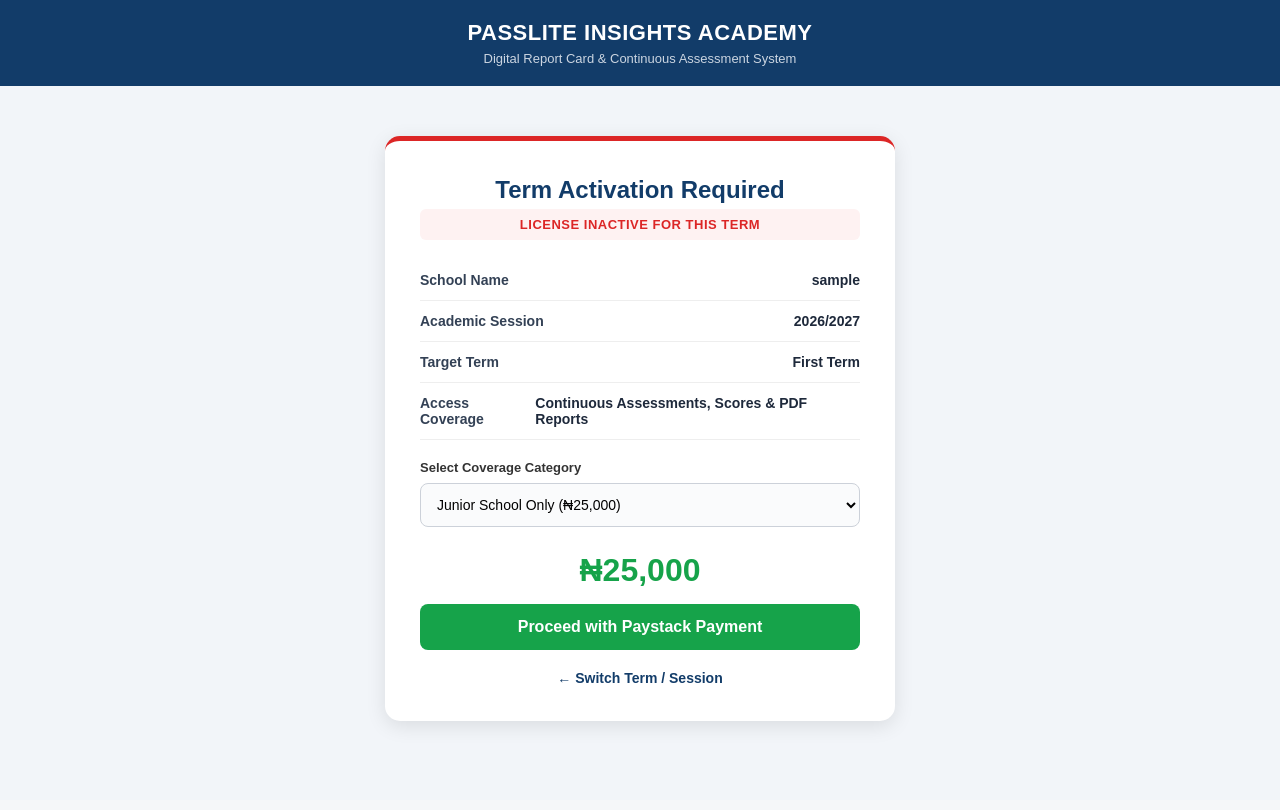
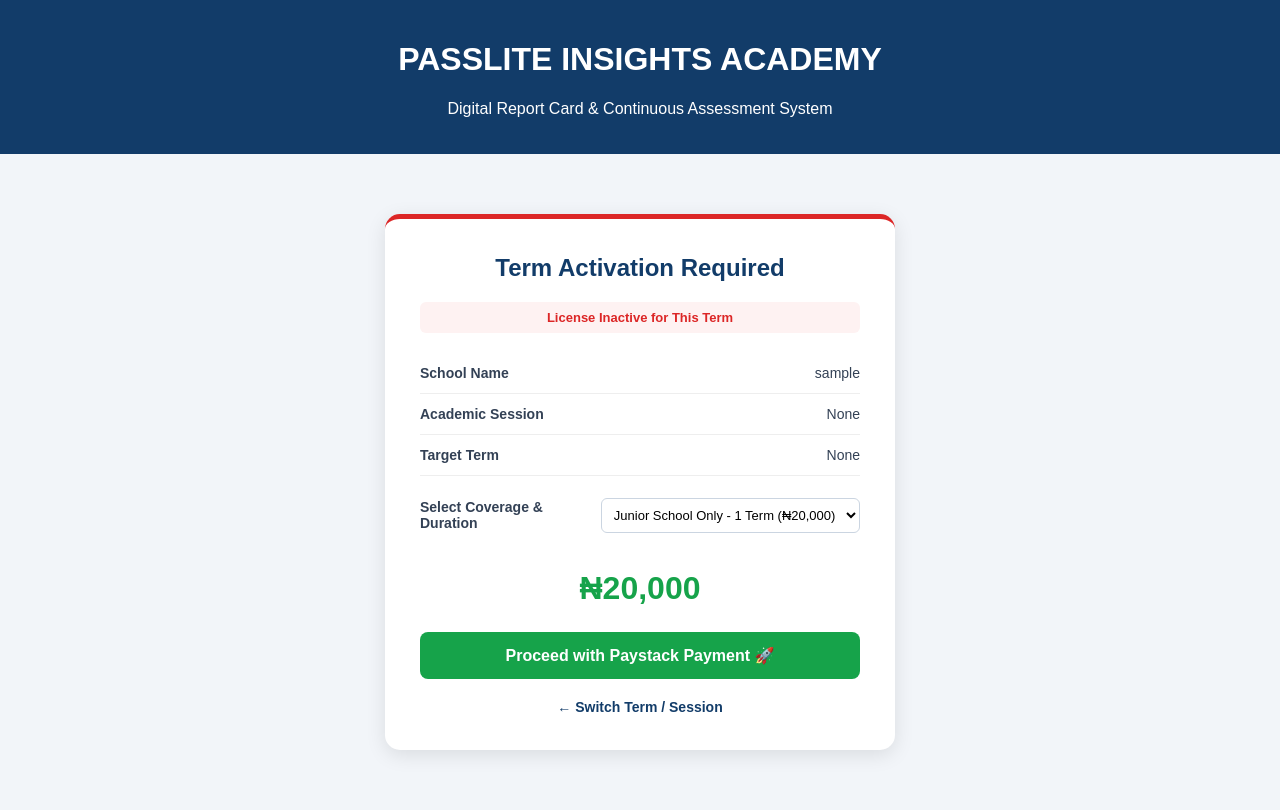
Before and after one commit to Passlite-Academy/passlite-educore, a Flask app: page /payment_portal in a window 1280 px wide. Before the commit the page ends 729 px from the top, so only its background shows below. Run offline with Flask 3, Linux system fonts and the light colour scheme; the visitor is signed in with stand-in values (Sample User, id 1); data comes from the database, SQL or seed files in the repository.

Commit message:
Finalized all portal templates, multi-user teacher assignments, full-session subscription logic, and pricing matrix

```diff
--- a/app.py
+++ b/app.py
@@ -229,8 +229,8 @@ def select_term():
 
     conn = get_db_connection()
     if request.method == 'POST':
-        selected_session = request.form.get('academic_session')
-        selected_term = request.form.get('current_term')
+        selected_session = request.form.get('academic_session', '2026/2027')
+        selected_term = request.form.get('current_term', 'First Term')
 
         conn.execute('UPDATE users SET academic_session = ?, current_term = ? WHERE id = ?',
                      (selected_session, selected_term, session['user_id']))
@@ -259,8 +259,8 @@ def payment_portal():
 
     user = dict(user_row) if user_row else {}
 
-    # Default initial amount for the view template
-    amount = 25000
+    # Default initial amount view fallback
+    amount = 20000
 
     return render_template('payment_portal.html', user=user, amount=amount)
 
@@ -275,18 +275,19 @@ def pay():
 
     user = dict(user_row) if user_row else {}
 
-    # Capture coverage choice dynamically from the form selection
-    coverage_type = request.form.get('coverage_type', 'Junior')
+    # Capture coverage type dynamically from the form selection
+    coverage_type = request.form.get('coverage_type', 'multi_junior')
     academic_session = user.get('academic_session', '2026/2027')
 
-    # Tiered pricing calculation
-    if coverage_type == 'Senior':
-        amount_naira = 30000
-    elif coverage_type == 'Both':
-        amount_naira = 50000
-    else:
-        amount_naira = 25000
+    # Updated Multi-User Pricing Matrix
+    pricing_tiers = {
+        'multi_junior': 20000,
+        'multi_senior': 25000,
+        'multi_both': 40000,
+        'multi_session': 100000
+    }
 
+    amount_naira = pricing_tiers.get(coverage_type, 20000)
     amount_kobo = amount_naira * 100
     email = user.get('email') or 'admin@passliteeducore.com'
 
@@ -343,14 +344,30 @@ def verify_payment():
             user = conn.execute('SELECT * FROM users WHERE id = ?', (user_id,)).fetchone()
 
             sess = metadata.get('academic_session') or user['academic_session']
-            trm = metadata.get('current_term') or user['current_term']
+            current_trm = metadata.get('current_term') or user['current_term']
+            coverage_type = metadata.get('coverage_type')
             amount_paid = data['amount'] / 100
 
-            # Record active term subscription so they never get asked to pay again for this term
-            conn.execute('''
-                INSERT INTO school_subscriptions (user_id, academic_session, term, status, reference, amount)
-                VALUES (?, ?, ?, ?, ?, ?)
-            ''', (user_id, sess, trm, 'active', reference, amount_paid))
+            # If Full Session selected, automatically unlock all 3 terms for this session
+            if coverage_type == 'multi_session':
+                all_terms = ['First Term', 'Second Term', 'Third Term']
+                for t in all_terms:
+                    existing_sub = conn.execute('SELECT id FROM school_subscriptions WHERE user_id = ? AND academic_session = ? AND term = ?',
+                                                (user_id, sess, t)).fetchone()
+                    if not existing_sub:
+                        conn.execute('''
+                            INSERT INTO school_subscriptions (user_id, academic_session, term, status, reference, amount)
+                            VALUES (?, ?, ?, ?, ?, ?)
+                        ''', (user_id, sess, t, 'active', reference, amount_paid / 3))
+            else:
+                existing_sub = conn.execute('SELECT id FROM school_subscriptions WHERE user_id = ? AND academic_session = ? AND term = ?',
+                                            (user_id, sess, current_trm)).fetchone()
+                if not existing_sub:
+                    conn.execute('''
+                        INSERT INTO school_subscriptions (user_id, academic_session, term, status, reference, amount)
+                        VALUES (?, ?, ?, ?, ?, ?)
+                    ''', (user_id, sess, current_trm, 'active', reference, amount_paid))
+
             conn.commit()
             conn.close()
 
@@ -629,8 +646,8 @@ def school_settings():
         email = request.form.get('email', '')
         vacation_date = request.form.get('vacation_date', '')
         resumption_date = request.form.get('resumption_date', '')
-        academic_session = request.form.get('academic_session', '')
-        current_term = request.form.get('current_term', '')
+        academic_session = request.form.get('academic_session', '2026/2027')
+        current_term = request.form.get('current_term', 'First Term')
         school_type = request.form.get('school_type', 'Junior')
 
         existing_user = conn.execute('SELECT logo, head_teacher_signature, teacher_signature FROM users WHERE id = ?', (session['user_id'],)).fetchone()
--- a/templates/check_result.html
+++ b/templates/check_result.html
@@ -113,7 +113,7 @@
                 <label for="academic_session">Academic Session</label>
                 <select id="academic_session" name="academic_session" required>
                     {% for sess in academic_sessions %}
-                        <option value="{{ sess }}" {% if loop.first %}selected{% endif %}>{{ sess }}</option>
+                        <option value="{{ sess }}" {% if sess == '2026/2027' %}selected{% endif %}>{{ sess }}</option>
                     {% endfor %}
                 </select>
             </div>
--- a/templates/dashboard.html
+++ b/templates/dashboard.html
@@ -17,7 +17,7 @@
         .topbar { background: white; padding: 15px 30px; display: flex; justify-content: space-between; align-items: center; box-shadow: 0 2px 5px rgba(0,0,0,0.05); }
         .topbar h2 { margin: 0; color: #123c69; font-size: 18px; }
 
-        /* Professional Pastel Dashboard Cards matching your design */
+        /* Professional Pastel Dashboard Cards */
         .stat-card {
             border-radius: 12px;
             padding: 22px 24px;
@@ -52,7 +52,7 @@
             <div class="sidebar-brand">Passlite Insights</div>
             <ul class="sidebar-menu">
                 <li><a href="{{ url_for('dashboard') }}" class="active">📊 Dashboard</a></li>
-                <li><a href="{{ url_for('student_entry') }}">➕ Register Students</a></li>
+                <li><a href="{{ url_for('add_student') }}">➕ Register Students</a></li>
                 <li><a href="{{ url_for('student_list') }}">👥 Student List</a></li>
                 <li><a href="{{ url_for('score_sheet') }}">📝 Score Sheet</a></li>
                 <li><a href="{{ url_for('report_card_overview') }}">📄 Report Card</a></li>
@@ -108,7 +108,7 @@
                     <h5 style="color: #123c69; font-weight: bold; margin-bottom: 15px;">Quick Actions & Overview</h5>
                     <p class="text-muted small">Use the left sidebar navigation to register new students, assign teacher subjects, enter terminal examination marks, or review generated report cards.</p>
                     <div class="d-flex gap-2 mt-3">
-                        <a href="{{ url_for('student_entry') }}" class="btn btn-primary" style="background-color: #123c69; border-color: #123c69;">+ Register New Student</a>
+                        <a href="{{ url_for('add_student') }}" class="btn btn-primary" style="background-color: #123c69; border-color: #123c69;">+ Register New Student</a>
                         <a href="{{ url_for('score_sheet') }}" class="btn btn-outline-primary">Enter Assessment Scores</a>
                     </div>
                 </div>
--- a/templates/manage_teachers.html
+++ b/templates/manage_teachers.html
@@ -40,7 +40,7 @@
             <div class="sidebar-brand">Passlite Insights</div>
             <ul class="sidebar-menu">
                 <li><a href="{{ url_for('dashboard') }}">📊 Dashboard</a></li>
-                <li><a href="{{ url_for('student_entry') }}">➕ Register Students</a></li>
+                <li><a href="{{ url_for('add_student') }}">➕ Register Students</a></li>
                 <li><a href="{{ url_for('student_list') }}">👥 Student List</a></li>
                 <li><a href="{{ url_for('score_sheet') }}">📝 Score Sheet</a></li>
                 <li><a href="{{ url_for('report_card_overview') }}">📄 Report Card</a></li>
@@ -88,7 +88,7 @@
                     </div>
 
                     <div class="form-group">
-                        <label>Assign Subjects (Check all that this teacher handles):</label>
+                        <label>Assign Subjects (Check all that this teacher handles across Junior & Senior):</label>
                         <div class="subjects-box">
                             <div class="section-subheading">Junior Secondary Subjects</div>
                             <label><input type="checkbox" name="subjects" value="English language"> English language (JSS)</label>
--- a/templates/payment_portal.html
+++ b/templates/payment_portal.html
@@ -23,21 +23,9 @@
             text-align: center;
         }
 
-        .header h1 {
-            margin: 0;
-            font-size: 22px;
-            letter-spacing: 0.5px;
-        }
-
-        .header p {
-            margin: 5px 0 0 0;
-            font-size: 13px;
-            color: #cbd5e1;
-        }
-
         .container {
             max-width: 550px;
-            margin: 30px auto;
+            margin: 40px auto;
             padding: 20px;
             flex: 1;
             box-sizing: border-box;
@@ -56,7 +44,34 @@
             color: #123c69;
             text-align: center;
             margin-top: 0;
-            margin-bottom: 5px;
+        }
+
+        .row {
+            display: flex;
+            justify-content: space-between;
+            align-items: center;
+            padding: 12px 0;
+            border-bottom: 1px solid #eee;
+            font-size: 14px;
+            color: #334155;
+        }
+
+        .row select {
+            padding: 8px;
+            border: 1px solid #cbd5e1;
+            border-radius: 6px;
+            font-size: 13px;
+            background: #fff;
+            width: 60%;
+            cursor: pointer;
+        }
+
+        .amount {
+            font-size: 32px;
+            font-weight: bold;
+            text-align: center;
+            margin: 25px 0;
+            color: #16a34a;
         }
 
         .status {
@@ -68,59 +83,6 @@
             border-radius: 6px;
             margin-bottom: 20px;
             font-size: 13px;
-            text-transform: uppercase;
-            letter-spacing: 0.5px;
-        }
-
-        .row {
-            display: flex;
-            justify-content: space-between;
-            padding: 12px 0;
-            border-bottom: 1px solid #eee;
-            font-size: 14px;
-            color: #334155;
-        }
-
-        .row span {
-            font-weight: bold;
-            color: #1e293b;
-        }
-
-        .form-group {
-            margin-top: 20px;
-        }
-
-        label {
-            display: block;
-            margin-bottom: 8px;
-            font-weight: bold;
-            font-size: 13px;
-            color: #333;
-        }
-
-        select {
-            width: 100%;
-            padding: 12px;
-            border: 1px solid #ccd1d9;
-            border-radius: 8px;
-            font-size: 14px;
-            background: #fafbfc;
-            box-sizing: border-box;
-            outline: none;
-            transition: border-color 0.2s;
-        }
-
-        select:focus {
-            border-color: #123c69;
-            background: white;
-        }
-
-        .amount {
-            font-size: 32px;
-            font-weight: bold;
-            text-align: center;
-            margin: 25px 0 15px 0;
-            color: #16a34a;
         }
 
         .button {
@@ -183,35 +145,31 @@
 
         <div class="row">
             <strong>Academic Session</strong>
-            <span>{{ user.academic_session or '2026/2027' }}</span>
+            <span>{{ user.academic_session }}</span>
         </div>
 
         <div class="row">
             <strong>Target Term</strong>
-            <span>{{ user.current_term or 'First Term' }}</span>
-        </div>
-
-        <div class="row">
-            <strong>Access Coverage</strong>
-            <span>Continuous Assessments, Scores & PDF Reports</span>
+            <span>{{ user.current_term }}</span>
         </div>
 
         <form action="{{ url_for('pay') }}" method="POST">
-            <div class="form-group">
-                <label for="coverage_type">Select Coverage Category</label>
-                <select name="coverage_type" id="coverage_type" onchange="updatePrice()">
-                    <option value="Junior">Junior School Only (₦25,000)</option>
-                    <option value="Senior">Senior School Only (₦30,000)</option>
-                    <option value="Both">Both Junior & Senior Combo (₦50,000)</option>
+            <div class="row" style="border-bottom: none; margin-top: 10px;">
+                <strong>Select Coverage & Duration</strong>
+                <select name="coverage_type" id="coverage_type" onchange="updateAmount()" required>
+                    <option value="multi_junior" data-price="20000">Junior School Only - 1 Term (₦20,000)</option>
+                    <option value="multi_senior" data-price="25000">Senior School Only - 1 Term (₦25,000)</option>
+                    <option value="multi_both" data-price="40000">Junior & Senior Combo - 1 Term (₦40,000)</option>
+                    <option value="multi_session" data-price="100000">Full Session - All 3 Terms Combo (₦100,000)</option>
                 </select>
             </div>
 
-            <div class="amount" id="priceText">
-                ₦25,000
+            <div class="amount" id="display-amount">
+                ₦20,000
             </div>
 
             <button type="submit" class="button">
-                Proceed with Paystack Payment
+                Proceed with Paystack Payment 🚀
             </button>
         </form>
 
@@ -224,20 +182,16 @@
 </div>
 
 <script>
-    function updatePrice() {
-        const selectBox = document.getElementById('coverage_type');
-        const priceDisplay = document.getElementById('priceText');
-        const selectedValue = selectBox.value;
+    function updateAmount() {
+        const selectElement = document.getElementById('coverage_type');
+        const selectedOption = selectElement.options[selectElement.selectedIndex];
+        const price = selectedOption.getAttribute('data-price');
 
-        if (selectedValue === 'Senior') {
-            priceDisplay.innerText = '₦30,000';
-        } else if (selectedValue === 'Both') {
-            priceDisplay.innerText = '₦50,000';
-        } else {
-            priceDisplay.innerText = '₦25,000';
-        }
+        const formattedPrice = Number(price).toLocaleString('en-US');
+        document.getElementById('display-amount').innerText = '₦' + formattedPrice;
     }
 </script>
 
 </body>
+
 </html>
--- a/templates/select_term.html
+++ b/templates/select_term.html
@@ -21,6 +21,7 @@
             box-shadow: 0 4px 6px rgba(0, 0, 0, 0.1);
             width: 400px;
             border-top: 5px solid #1e3a8a;
+            box-sizing: border-box;
         }
         h2 {
             color: #1e3a8a;
@@ -97,7 +98,7 @@
             <label>Academic Session:</label>
             <select name="academic_session" required>
                 {% for sess in academic_sessions %}
-                    <option value="{{ sess }}" {% if user and user.academic_session == sess %}selected{% endif %}>
+                    <option value="{{ sess }}" {% if user and user.academic_session == sess %}selected{% elif not user and sess == '2026/2027' %}selected{% endif %}>
                         {{ sess }} Academic Session
                     </option>
                 {% endfor %}
```
Also changed, not shown: templates/payment.html (+36 -14 lines), templates/teacher_dashboard.html (+50 -13 lines).
